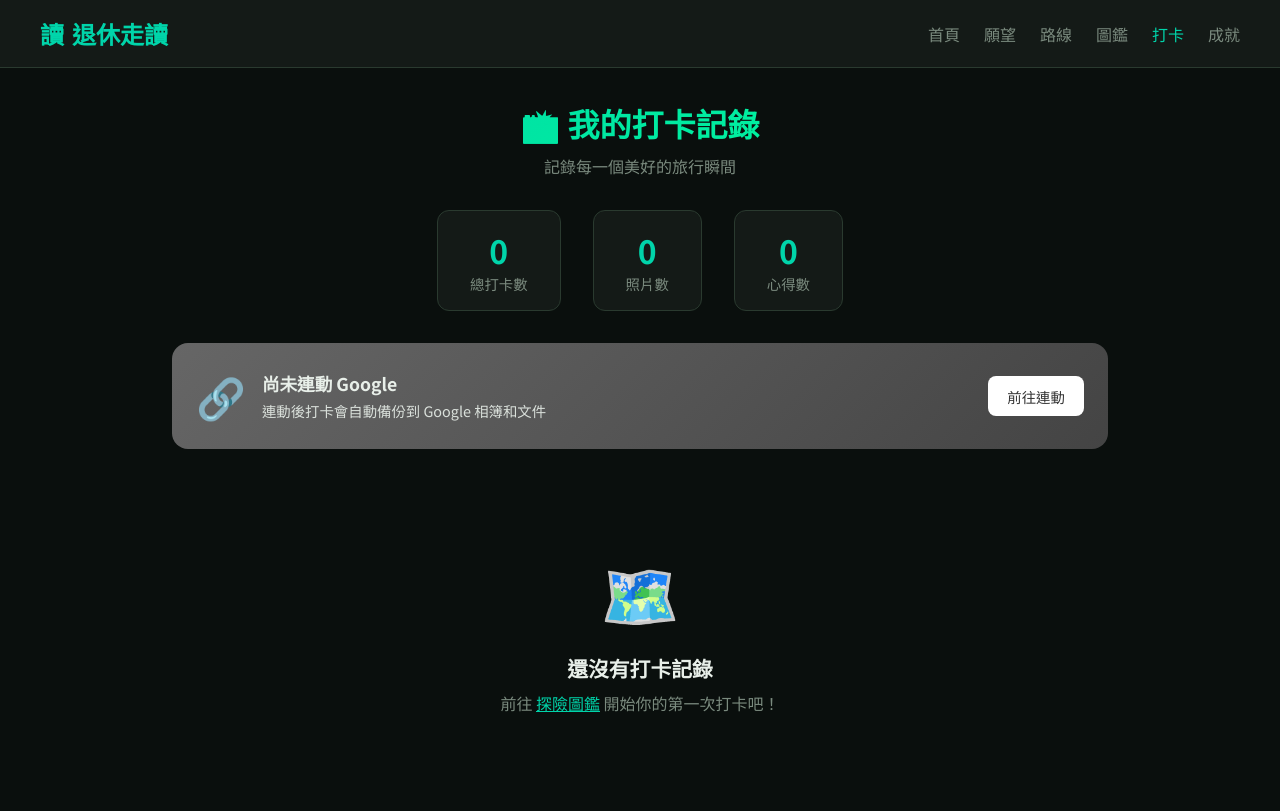
After one commit to sonewang168/retire-reading, a Flask app: page /checkins in a window 1280 px wide. The commit adds this page. Run offline with Flask 3, Linux system fonts and the light colour scheme; data comes from the database, SQL or seed files in the repository; data that the repository does not hold is empty.

Commit message:
feat: 打卡同步 Google 相簿+文件，新增打卡記錄頁面

```diff
--- a/app.py
+++ b/app.py
@@ -723,6 +723,55 @@ def achievements_page():
                           unlocked=unlocked,
                           user_id=user_id)
 
+@app.route('/checkins')
+def checkins_page():
+    """打卡記錄頁面"""
+    user_id = request.args.get('user', 'default')
+
+    with get_db() as conn:
+        # 取得所有打卡記錄
+        checkins = conn.execute('''
+            SELECT c.*, s.name as spot_name, s.icon, s.spot_type,
+                   r.name as route_name, r.region
+            FROM checkins c
+            JOIN spots s ON c.spot_id = s.id
+            JOIN routes r ON c.route_id = r.id
+            WHERE c.user_id = ?
+            ORDER BY c.checkin_date DESC, c.id DESC
+        ''', (user_id,)).fetchall()
+
+        # 統計
+        photo_count = sum(1 for c in checkins if c['photo_url'])
+        note_count = sum(1 for c in checkins if c['note'])
+
+    # 檢查 Google 連動狀態
+    google_connected = 'google_access_token' in session
+    album_url = None
+    doc_url = None
+
+    if google_connected:
+        try:
+            from google_integration import get_or_create_album, get_or_create_travel_doc
+
+            album = get_or_create_album(session['google_access_token'])
+            if album.get('productUrl'):
+                album_url = album['productUrl']
+
+            doc = get_or_create_travel_doc(session['google_access_token'])
+            if doc.get('documentId'):
+                doc_url = f"https://docs.google.com/document/d/{doc['documentId']}/edit"
+        except:
+            pass
+
+    return render_template('checkins.html',
+                          checkins=checkins,
+                          photo_count=photo_count,
+                          note_count=note_count,
+                          google_connected=google_connected,
+                          album_url=album_url,
+                          doc_url=doc_url,
+                          user_id=user_id)
+
 @app.route('/wishes')
 def wishes_list():
     user_id = request.args.get('user', 'default')
@@ -885,35 +934,42 @@ def route_detail(route_id):
 
 @app.route('/spot/<int:spot_id>/checkin', methods=['POST'])
 def checkin_spot(spot_id):
-    """打卡景點（支援照片上傳）"""
+    """打卡景點（支援照片上傳 + Google 同步）"""
+    import uuid
+
     # 支援 JSON 或 FormData
     if request.is_json:
         user_id = request.json.get('user_id', 'default')
         note = request.json.get('note', '')
         photo_url = None
+        photo_data = None
+        photo_filename = None
     else:
         user_id = request.form.get('user_id', 'default')
         note = request.form.get('note', '')
         photo_url = None
+        photo_data = None
+        photo_filename = None
 
         # 處理照片上傳
         if 'photo' in request.files:
             photo = request.files['photo']
             if photo and photo.filename:
+                # 讀取照片資料（用於 Google 上傳）
+                photo_data = photo.read()
+                photo.seek(0)  # 重置指標
+
                 # 儲存照片到 static/uploads
-                import os
-                import uuid
-
                 upload_dir = os.path.join(app.static_folder or 'static', 'uploads')
                 os.makedirs(upload_dir, exist_ok=True)
 
                 # 生成唯一檔名
                 ext = photo.filename.rsplit('.', 1)[-1].lower() if '.' in photo.filename else 'jpg'
-                filename = f"{user_id}_{spot_id}_{uuid.uuid4().hex[:8]}.{ext}"
-                filepath = os.path.join(upload_dir, filename)
+                photo_filename = f"{user_id}_{spot_id}_{uuid.uuid4().hex[:8]}.{ext}"
+                filepath = os.path.join(upload_dir, photo_filename)
 
                 photo.save(filepath)
-                photo_url = f"/static/uploads/{filename}"
+                photo_url = f"/static/uploads/{photo_filename}"
 
     with get_db() as conn:
         # 檢查是否已打卡
@@ -926,7 +982,7 @@ def checkin_spot(spot_id):
             return jsonify({'success': False, 'message': '已經打卡過了'})
 
         # 取得景點資訊
-        spot = conn.execute("SELECT * FROM spots WHERE id = ?", (spot_id,)).fetchone()
+        spot = conn.execute("SELECT s.*, r.name as route_name, r.region FROM spots s JOIN routes r ON s.route_id = r.id WHERE s.id = ?", (spot_id,)).fetchone()
 
         # 新增打卡
         conn.execute('''
@@ -936,14 +992,44 @@ def checkin_spot(spot_id):
 
         conn.commit()
 
+    # ========== Google 同步 ==========
+    google_result = None
+    if session.get('google_access_token'):
+        try:
+            from google_integration import save_checkin_with_photo
+
+            # 組合地點資訊
+            location = f"{spot['region']} - {spot['route_name']}"
+
+            # 同步到 Google 相簿 + 文件
+            google_result = save_checkin_with_photo(
+                access_token=session['google_access_token'],
+                spot_name=spot['name'],
+                location=location,
+                notes=note or f"打卡 {spot['name']}",
+                image_data=photo_data,
+                filename=photo_filename
+            )
+        except Exception as e:
+            print(f"Google 同步失敗: {e}")
+            google_result = {'success': False, 'error': str(e)}
+
     # 檢查成就
     unlocked = check_achievements(user_id)
 
-    return jsonify({
+    result = {
         'success': True,
         'message': f"成功打卡「{spot['name']}」！",
         'unlocked': [{'name': a['name'], 'icon': a['icon']} for a in unlocked]
-    })
+    }
+
+    # 加入 Google 同步結果
+    if google_result:
+        result['google_sync'] = google_result.get('success', False)
+        if google_result.get('doc', {}).get('documentId'):
+            result['doc_url'] = f"https://docs.google.com/document/d/{google_result['doc']['documentId']}/edit"
+
+    return jsonify(result)
 
 
 @app.route('/spot/<int:spot_id>/checkin/cancel', methods=['POST'])
--- /dev/null
+++ b/templates/checkins.html
@@ -0,0 +1,440 @@
+<!DOCTYPE html>
+<html lang="zh-TW">
+<head>
+    <meta charset="UTF-8">
+    <meta name="viewport" content="width=device-width, initial-scale=1.0">
+    <title>打卡記錄 | 退休走讀</title>
+    <link href="https://fonts.googleapis.com/css2?family=Noto+Sans+TC:wght@300;400;500;700&display=swap" rel="stylesheet">
+    <style>
+        :root {
+            --bg: #0a0f0d;
+            --card: #141a17;
+            --text: #e8efe9;
+            --text-muted: #7a8a7e;
+            --accent: #00d4aa;
+            --border: #2a3a2f;
+        }
+
+        * { margin: 0; padding: 0; box-sizing: border-box; }
+
+        body {
+            font-family: 'Noto Sans TC', sans-serif;
+            background: var(--bg);
+            color: var(--text);
+            min-height: 100vh;
+        }
+
+        nav {
+            background: var(--card);
+            border-bottom: 1px solid var(--border);
+            padding: 1rem 2rem;
+            position: sticky;
+            top: 0;
+            z-index: 100;
+        }
+
+        .nav-container {
+            max-width: 1200px;
+            margin: 0 auto;
+            display: flex;
+            justify-content: space-between;
+            align-items: center;
+        }
+
+        .logo {
+            display: flex;
+            align-items: center;
+            gap: 0.5rem;
+            text-decoration: none;
+            color: var(--accent);
+            font-size: 1.5rem;
+            font-weight: 700;
+        }
+
+        .nav-links {
+            display: flex;
+            gap: 1.5rem;
+            list-style: none;
+        }
+
+        .nav-links a {
+            color: var(--text-muted);
+            text-decoration: none;
+            transition: color 0.3s;
+        }
+
+        .nav-links a:hover,
+        .nav-links a.active {
+            color: var(--accent);
+        }
+
+        main {
+            max-width: 1000px;
+            margin: 0 auto;
+            padding: 2rem;
+        }
+
+        .page-header {
+            text-align: center;
+            margin-bottom: 2rem;
+        }
+
+        .page-header h1 {
+            font-size: 2rem;
+            margin-bottom: 0.5rem;
+            background: linear-gradient(135deg, var(--accent), #00ff99);
+            -webkit-background-clip: text;
+            background-clip: text;
+            color: transparent;
+        }
+
+        .page-header p {
+            color: var(--text-muted);
+        }
+
+        .stats-bar {
+            display: flex;
+            justify-content: center;
+            gap: 2rem;
+            margin-bottom: 2rem;
+            flex-wrap: wrap;
+        }
+
+        .stat-item {
+            text-align: center;
+            padding: 1rem 2rem;
+            background: var(--card);
+            border-radius: 12px;
+            border: 1px solid var(--border);
+        }
+
+        .stat-value {
+            font-size: 2rem;
+            font-weight: 700;
+            color: var(--accent);
+        }
+
+        .stat-label {
+            color: var(--text-muted);
+            font-size: 0.9rem;
+        }
+
+        .google-banner {
+            background: linear-gradient(135deg, #4285f4, #34a853);
+            border-radius: 16px;
+            padding: 1.5rem;
+            margin-bottom: 2rem;
+            display: flex;
+            align-items: center;
+            justify-content: space-between;
+            flex-wrap: wrap;
+            gap: 1rem;
+        }
+
+        .google-banner.not-connected {
+            background: linear-gradient(135deg, #666, #444);
+        }
+
+        .google-info {
+            display: flex;
+            align-items: center;
+            gap: 1rem;
+        }
+
+        .google-info .icon {
+            font-size: 2.5rem;
+        }
+
+        .google-info h3 {
+            font-size: 1.1rem;
+            margin-bottom: 0.25rem;
+        }
+
+        .google-info p {
+            font-size: 0.9rem;
+            opacity: 0.9;
+        }
+
+        .google-actions {
+            display: flex;
+            gap: 0.75rem;
+        }
+
+        .btn {
+            padding: 0.6rem 1.2rem;
+            border-radius: 8px;
+            text-decoration: none;
+            font-weight: 500;
+            font-size: 0.9rem;
+            border: none;
+            cursor: pointer;
+            transition: all 0.3s;
+        }
+
+        .btn-white {
+            background: #fff;
+            color: #333;
+        }
+
+        .btn-white:hover {
+            background: #f0f0f0;
+        }
+
+        .btn-outline {
+            background: transparent;
+            color: #fff;
+            border: 2px solid rgba(255,255,255,0.5);
+        }
+
+        .btn-outline:hover {
+            background: rgba(255,255,255,0.1);
+        }
+
+        .checkin-list {
+            display: flex;
+            flex-direction: column;
+            gap: 1.5rem;
+        }
+
+        .checkin-card {
+            background: var(--card);
+            border-radius: 16px;
+            overflow: hidden;
+            border: 1px solid var(--border);
+            transition: transform 0.3s, box-shadow 0.3s;
+        }
+
+        .checkin-card:hover {
+            transform: translateY(-4px);
+            box-shadow: 0 10px 30px rgba(0, 212, 170, 0.1);
+        }
+
+        .checkin-photo {
+            width: 100%;
+            height: 250px;
+            object-fit: cover;
+            background: var(--border);
+        }
+
+        .checkin-photo.no-photo {
+            display: flex;
+            align-items: center;
+            justify-content: center;
+            font-size: 4rem;
+            color: var(--text-muted);
+            height: 150px;
+        }
+
+        .checkin-content {
+            padding: 1.5rem;
+        }
+
+        .checkin-header {
+            display: flex;
+            justify-content: space-between;
+            align-items: flex-start;
+            margin-bottom: 1rem;
+        }
+
+        .checkin-spot {
+            display: flex;
+            align-items: center;
+            gap: 0.75rem;
+        }
+
+        .spot-icon {
+            font-size: 2rem;
+        }
+
+        .spot-name {
+            font-size: 1.3rem;
+            font-weight: 600;
+        }
+
+        .spot-region {
+            color: var(--text-muted);
+            font-size: 0.9rem;
+        }
+
+        .checkin-date {
+            color: var(--text-muted);
+            font-size: 0.9rem;
+            text-align: right;
+        }
+
+        .checkin-note {
+            background: rgba(0, 212, 170, 0.1);
+            border-left: 3px solid var(--accent);
+            padding: 1rem;
+            border-radius: 0 8px 8px 0;
+            color: var(--text);
+            line-height: 1.6;
+            margin-top: 1rem;
+        }
+
+        .checkin-note.empty {
+            color: var(--text-muted);
+            font-style: italic;
+            background: rgba(100, 100, 100, 0.1);
+            border-left-color: var(--text-muted);
+        }
+
+        .empty-state {
+            text-align: center;
+            padding: 4rem 2rem;
+            color: var(--text-muted);
+        }
+
+        .empty-state .icon {
+            font-size: 4rem;
+            margin-bottom: 1rem;
+        }
+
+        .empty-state h3 {
+            font-size: 1.3rem;
+            margin-bottom: 0.5rem;
+            color: var(--text);
+        }
+
+        .empty-state a {
+            color: var(--accent);
+        }
+
+        @media (max-width: 768px) {
+            main {
+                padding: 1rem;
+            }
+
+            .nav-links {
+                display: none;
+            }
+
+            .stats-bar {
+                gap: 1rem;
+            }
+
+            .stat-item {
+                padding: 0.75rem 1.25rem;
+            }
+
+            .google-banner {
+                flex-direction: column;
+                text-align: center;
+            }
+
+            .google-info {
+                flex-direction: column;
+            }
+        }
+    </style>
+</head>
+<body>
+    <nav>
+        <div class="nav-container">
+            <a href="/?user={{ user_id }}" class="logo">
+                <span>讀</span>
+                <span>退休走讀</span>
+            </a>
+            <ul class="nav-links">
+                <li><a href="/?user={{ user_id }}">首頁</a></li>
+                <li><a href="/wishes?user={{ user_id }}">願望</a></li>
+                <li><a href="/routes?user={{ user_id }}">路線</a></li>
+                <li><a href="/atlas?user={{ user_id }}">圖鑑</a></li>
+                <li><a href="/checkins?user={{ user_id }}" class="active">打卡</a></li>
+                <li><a href="/achievements?user={{ user_id }}">成就</a></li>
+            </ul>
+        </div>
+    </nav>
+
+    <main>
+        <div class="page-header">
+            <h1>📸 我的打卡記錄</h1>
+            <p>記錄每一個美好的旅行瞬間</p>
+        </div>
+
+        <div class="stats-bar">
+            <div class="stat-item">
+                <div class="stat-value">{{ checkins|length }}</div>
+                <div class="stat-label">總打卡數</div>
+            </div>
+            <div class="stat-item">
+                <div class="stat-value">{{ photo_count }}</div>
+                <div class="stat-label">照片數</div>
+            </div>
+            <div class="stat-item">
+                <div class="stat-value">{{ note_count }}</div>
+                <div class="stat-label">心得數</div>
+            </div>
+        </div>
+
+        <!-- Google 連動狀態 -->
+        <div class="google-banner {{ 'not-connected' if not google_connected else '' }}" id="google-banner">
+            {% if google_connected %}
+            <div class="google-info">
+                <span class="icon">📷</span>
+                <div>
+                    <h3>已連動 Google 帳號</h3>
+                    <p>打卡時會自動同步到 Google 相簿和文件</p>
+                </div>
+            </div>
+            <div class="google-actions">
+                <a href="{{ album_url or '#' }}" target="_blank" class="btn btn-white">📷 開啟相簿</a>
+                <a href="{{ doc_url or '#' }}" target="_blank" class="btn btn-outline">📝 開啟文件</a>
+            </div>
+            {% else %}
+            <div class="google-info">
+                <span class="icon">🔗</span>
+                <div>
+                    <h3>尚未連動 Google</h3>
+                    <p>連動後打卡會自動備份到 Google 相簿和文件</p>
+                </div>
+            </div>
+            <div class="google-actions">
+                <a href="/google-settings" class="btn btn-white">前往連動</a>
+            </div>
+            {% endif %}
+        </div>
+
+        {% if checkins %}
+        <div class="checkin-list">
+            {% for c in checkins %}
+            <div class="checkin-card">
+                {% if c.photo_url %}
+                <img src="{{ c.photo_url }}" alt="{{ c.spot_name }}" class="checkin-photo">
+                {% else %}
+                <div class="checkin-photo no-photo">{{ c.icon or '📍' }}</div>
+                {% endif %}
+
+                <div class="checkin-content">
+                    <div class="checkin-header">
+                        <div class="checkin-spot">
+                            <span class="spot-icon">{{ c.icon or '📍' }}</span>
+                            <div>
+                                <div class="spot-name">{{ c.spot_name }}</div>
+                                <div class="spot-region">{{ c.region }} · {{ c.route_name }}</div>
+                            </div>
+                        </div>
+                        <div class="checkin-date">
+                            📅 {{ c.checkin_date }}
+                        </div>
+                    </div>
+
+                    {% if c.note %}
+                    <div class="checkin-note">{{ c.note }}</div>
+                    {% else %}
+                    <div class="checkin-note empty">（無心得）</div>
+                    {% endif %}
+                </div>
+            </div>
+            {% endfor %}
+        </div>
+        {% else %}
+        <div class="empty-state">
+            <div class="icon">🗺️</div>
+            <h3>還沒有打卡記錄</h3>
+            <p>前往 <a href="/atlas?user={{ user_id }}">探險圖鑑</a> 開始你的第一次打卡吧！</p>
+        </div>
+        {% endif %}
+    </main>
+</body>
+</html>
--- a/templates/index.html
+++ b/templates/index.html
@@ -735,6 +735,7 @@
                 <li><a href="/wishes?user={{ user_id }}">願望</a></li>
                 <li><a href="/routes?user={{ user_id }}">路線</a></li>
                 <li><a href="/atlas?user={{ user_id }}">圖鑑</a></li>
+                <li><a href="/checkins?user={{ user_id }}">打卡</a></li>
                 <li><a href="/achievements?user={{ user_id }}">成就</a></li>
                 <li><a href="/logs?user={{ user_id }}">紀錄</a></li>
                 <li><a href="/google-settings" class="nav-google" title="Google 連動">🔗</a></li>
```
Also changed, not shown: templates/atlas.html (+18 -1 lines).
